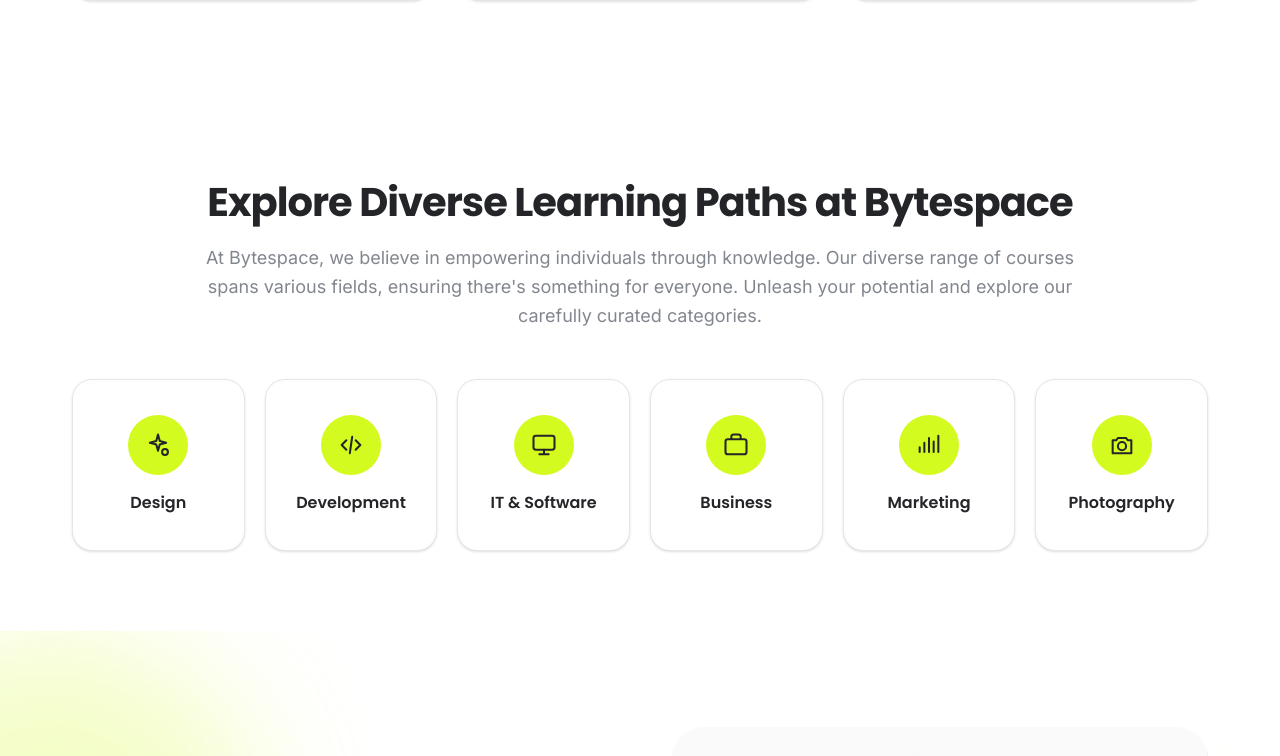
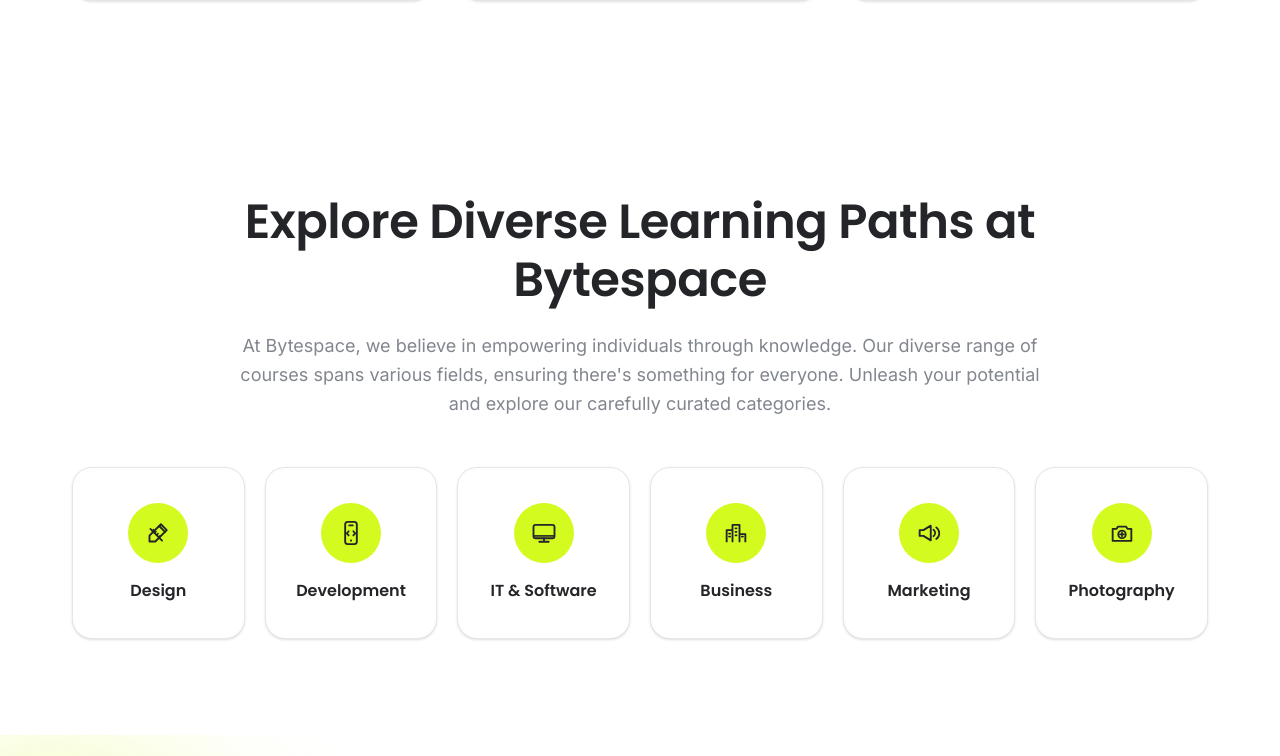
Before and after one commit to NazmusSakib3/bytespace-new, a Next.js app: page / in a window 1280 px wide. Shown: the part 2533-3289 px from the top of the page. Built offline with nearby package versions, Linux system fonts and the light colour scheme; a web font is replaced by a local one.

Commit message:
Match Learning Paths typography and category icons to Figma.

```diff
--- a/components/landing/LearningPaths.tsx
+++ b/components/landing/LearningPaths.tsx
@@ -1,6 +1,5 @@
 import type { ReactNode } from "react";
 import { Container } from "@/components/ui/Container";
-import { SectionHeading } from "@/components/ui/SectionHeading";
 
 type Path = {
   title: string;
@@ -12,13 +11,27 @@
     title: "Design",
     icon: (
       <svg width="28" height="28" viewBox="0 0 24 24" fill="none" aria-hidden>
+        {/* Pencil */}
         <path
-          d="M12 3l1.5 5.5L19 10l-5.5 1.5L12 17l-1.5-5.5L5 10l5.5-1.5L12 3z"
+          d="M14.5 4.5l5 5-9.8 9.8H4.7v-5L14.5 4.5z"
           stroke="currentColor"
-          strokeWidth="1.75"
+          strokeWidth="1.6"
           strokeLinejoin="round"
         />
-        <circle cx="18" cy="18" r="2.5" stroke="currentColor" strokeWidth="1.75" />
+        <path d="M13 6l5 5" stroke="currentColor" strokeWidth="1.6" strokeLinecap="round" />
+        {/* Ruler crossing */}
+        <path
+          d="M5.5 8.5l10 10"
+          stroke="currentColor"
+          strokeWidth="1.6"
+          strokeLinecap="round"
+        />
+        <path
+          d="M7.2 10.2l1.2-1.2M9 12l1.2-1.2M10.8 13.8l1.2-1.2M12.6 15.6l1.2-1.2"
+          stroke="currentColor"
+          strokeWidth="1.4"
+          strokeLinecap="round"
+        />
       </svg>
     ),
   },
@@ -26,10 +39,13 @@
     title: "Development",
     icon: (
       <svg width="28" height="28" viewBox="0 0 24 24" fill="none" aria-hidden>
+        <rect x="7" y="2.5" width="10" height="19" rx="2.2" stroke="currentColor" strokeWidth="1.6" />
+        <path d="M10.5 5.5h3" stroke="currentColor" strokeWidth="1.6" strokeLinecap="round" />
+        <circle cx="12" cy="18.5" r="0.9" fill="currentColor" />
         <path
-          d="M8 8l-4 4 4 4M16 8l4 4-4 4M13 5l-2 14"
+          d="M10 10.5l-1.6 1.8L10 14.1M14 10.5l1.6 1.8L14 14.1"
           stroke="currentColor"
-          strokeWidth="1.75"
+          strokeWidth="1.5"
           strokeLinecap="round"
           strokeLinejoin="round"
         />
@@ -40,8 +56,9 @@
     title: "IT & Software",
     icon: (
       <svg width="28" height="28" viewBox="0 0 24 24" fill="none" aria-hidden>
-        <rect x="3" y="4" width="18" height="12" rx="2" stroke="currentColor" strokeWidth="1.75" />
-        <path d="M8 20h8M12 16v4" stroke="currentColor" strokeWidth="1.75" strokeLinecap="round" />
+        <rect x="3" y="5" width="18" height="11.5" rx="1.8" stroke="currentColor" strokeWidth="1.6" />
+        <path d="M8 19.5h8M12 16.5v3" stroke="currentColor" strokeWidth="1.6" strokeLinecap="round" />
+        <path d="M3 14.5h18" stroke="currentColor" strokeWidth="1.4" />
       </svg>
     ),
   },
@@ -49,8 +66,18 @@
     title: "Business",
     icon: (
       <svg width="28" height="28" viewBox="0 0 24 24" fill="none" aria-hidden>
-        <rect x="3" y="7" width="18" height="13" rx="2" stroke="currentColor" strokeWidth="1.75" />
-        <path d="M8 7V5a2 2 0 012-2h4a2 2 0 012 2v2" stroke="currentColor" strokeWidth="1.75" />
+        <path
+          d="M4 20V9.5h5V20M9 20V5h6v15M15 20v-7h5V20"
+          stroke="currentColor"
+          strokeWidth="1.6"
+          strokeLinejoin="round"
+        />
+        <path
+          d="M6 12.5h1M6 15h1M11.5 8h1M11.5 11h1M11.5 14h1M17 15h1"
+          stroke="currentColor"
+          strokeWidth="1.5"
+          strokeLinecap="round"
+        />
       </svg>
     ),
   },
@@ -59,9 +86,15 @@
     icon: (
       <svg width="28" height="28" viewBox="0 0 24 24" fill="none" aria-hidden>
         <path
-          d="M4 14v4M8 10v8M12 6v12M16 9v9M20 4v14"
+          d="M4 9.5h3.2l6.3-3.8v12.6L7.2 14.5H4V9.5z"
           stroke="currentColor"
-          strokeWidth="1.75"
+          strokeWidth="1.6"
+          strokeLinejoin="round"
+        />
+        <path
+          d="M15.8 9.2c.9.7 1.5 1.7 1.5 2.8s-.6 2.1-1.5 2.8M18.2 7.2c1.6 1.2 2.6 3 2.6 5s-1 3.8-2.6 5"
+          stroke="currentColor"
+          strokeWidth="1.5"
           strokeLinecap="round"
         />
       </svg>
@@ -72,12 +105,18 @@
     icon: (
       <svg width="28" height="28" viewBox="0 0 24 24" fill="none" aria-hidden>
         <path
-          d="M4 8h3l1.5-2h7L17 8h3v11H4V8z"
+          d="M4 8.5h3.2l1.4-2h6.8l1.4 2H20v10.2H4V8.5z"
           stroke="currentColor"
-          strokeWidth="1.75"
+          strokeWidth="1.6"
           strokeLinejoin="round"
         />
-        <circle cx="12" cy="13" r="3.5" stroke="currentColor" strokeWidth="1.75" />
+        <circle cx="12" cy="13.2" r="3.2" stroke="currentColor" strokeWidth="1.6" />
+        <path
+          d="M12 11.4v3.6M10.2 13.2h3.6"
+          stroke="currentColor"
+          strokeWidth="1.4"
+          strokeLinecap="round"
+        />
       </svg>
     ),
   },
@@ -85,15 +124,22 @@
 
 export function LearningPaths() {
   return (
-    <section className="bg-white py-16 sm:py-20" aria-labelledby="paths-heading">
+    <section className="bg-white py-16 sm:py-20 lg:py-24" aria-labelledby="paths-heading">
       <Container>
-        <SectionHeading
-          id="paths-heading"
-          title="Explore Diverse Learning Paths at Bytespace"
-          subtitle="At Bytespace, we believe in empowering individuals through knowledge. Our diverse range of courses spans various fields, ensuring there's something for everyone. Unleash your potential and explore our carefully curated categories."
-          className="mb-12"
-          maxWidth="max-w-4xl"
-        />
+        {/* Figma: Poppins SemiBold 48 / Satoshi 18 #82868E — same rhythm as Discover */}
+        <div className="mx-auto mb-10 max-w-[935px] text-center sm:mb-12">
+          <h2
+            id="paths-heading"
+            className="font-heading text-[1.75rem] font-semibold leading-[1.2] tracking-[-0.01em] text-text sm:text-[2.5rem] lg:text-[48px]"
+          >
+            Explore Diverse Learning Paths at Bytespace
+          </h2>
+          <p className="font-nav mx-auto mt-5 max-w-[819px] text-base leading-[1.6] text-muted sm:mt-6 sm:text-lg">
+            At Bytespace, we believe in empowering individuals through knowledge. Our diverse range
+            of courses spans various fields, ensuring there&apos;s something for everyone. Unleash
+            your potential and explore our carefully curated categories.
+          </p>
+        </div>
 
         <ul className="grid grid-cols-2 gap-4 sm:grid-cols-3 lg:grid-cols-6 lg:gap-5">
           {paths.map((path) => (
```
